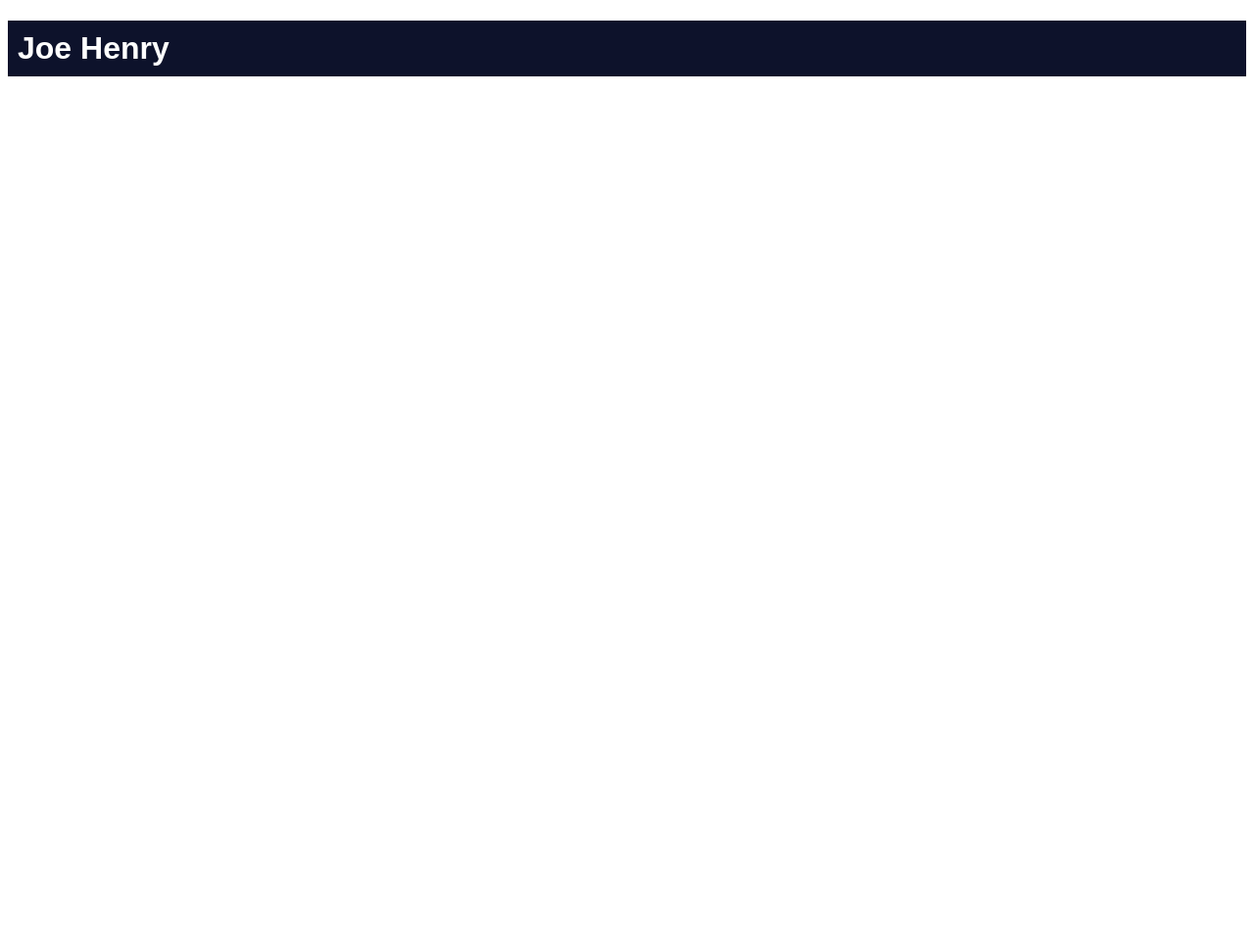
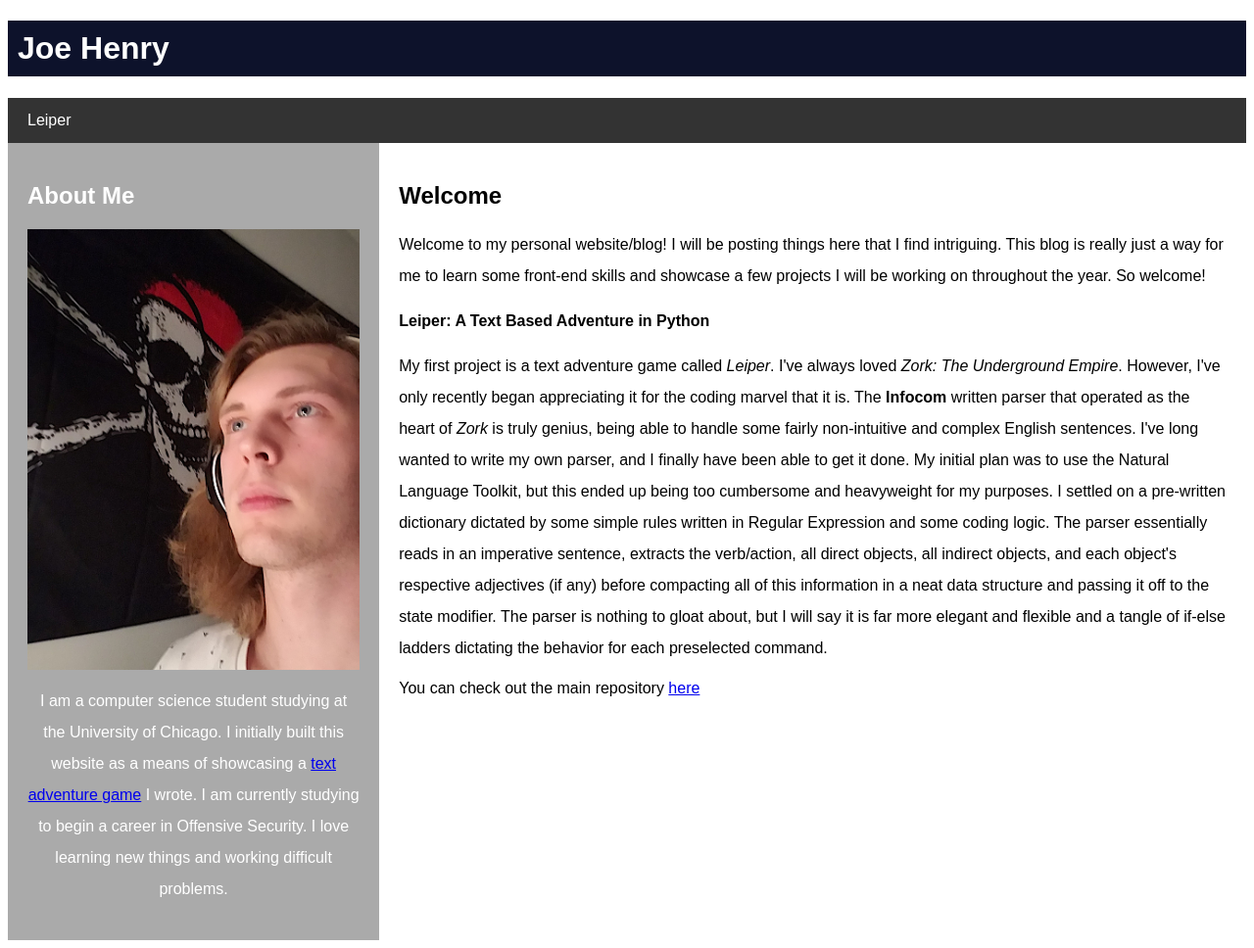
Before and after one commit to jwhenry28/text_adventure, a Flask app: page / in a window 1280 px wide. Shown: the whole page at 98% size. Before the commit the page ends 78 px from the top, so only its background shows below. Run offline with Flask 2, Linux system fonts and the light colour scheme; parts of the project's set-up code (start-up, migrations or seed data) failed here and were passed over.

Commit message:
Adding stuff to the homepage.

```diff
--- a/classes/handlers.py
+++ b/classes/handlers.py
@@ -1,6 +1,6 @@
 import random, time
 from classes.parser import get_prep, mini_parse
-from website_utils.utils import my_print, my_input
+from website_utils.utils import my_print, my_input, server_context
 
 
 BLOCKED = None
@@ -66,7 +66,9 @@ def move_handler(imp, context):
         context.current_loc = new_loc
         if 'heavy' in context.player.status:
             my_print("des", "You struggle to move with the heavy load...")
-            time.sleep(1)
+            server_context.html_barrier.wait()
+            time.wait(1)
+
 
         context.map[new_loc].print_surroundings()
 MoveHandler = VerbFunction("move_handler", move_handler, False, False, do_missing="Where")
--- /dev/null
+++ b/static/css/home.css
@@ -0,0 +1,22 @@
+.navbar {
+  overflow: hidden; /* Hide overflow */
+  background-color: #333; /* Dark background color */
+}
+
+/* Style the navigation bar links */
+.navbar a {
+  float: left; /* Make sure that the links stay side-by-side */
+  display: block; /* Change the display to block, for responsive reasons (see below) */
+  color: white; /* White text color */
+  text-align: center; /* Center the text */
+  padding: 14px 20px; /* Add some padding */
+  text-decoration: none; /* Remove underline */
+}
+
+* {
+    box-sizing: border-box;
+}
+
+div {
+    display: box;
+}
--- a/templates/game.html
+++ b/templates/game.html
@@ -3,6 +3,8 @@
 <head>
     <meta charset="UTF-8">
     <meta name="viewport" content="width=device-width, initial-scale=1.0">
+    <link rel="stylesheet" href="{{ url_for('static', filename='css/game.css') }}">
+
     <title>Leiper</title>
 
     <script>
--- a/templates/home.html
+++ b/templates/home.html
@@ -5,13 +5,46 @@
     <meta name="viewport" content="width=device-width, initial-scale=1.0">
     <title>Joseph</title>
 
-    <link rel="stylesheet" href="{{ url_for('static', filename='css/template.css') }}">
+    <link rel="stylesheet" href="{{ url_for('static', filename='css/home.css') }}">
 
 </head>
 <body>
     {% extends "template.html" %}
     {% block content %}
 
+    <div class="navbar">
+        <a href="/game">Leiper</a>
+    </div>
+
+    <div style="display: flex; flex-wrap: wrap;">
+        <div style="flex: 30%; padding: 20px; padding-left: 20px; padding-right: 20px; background-color: #aaa;">
+            <h2 style="color: white;">About Me</h2>
+            <div style="background-image:url('static/images/headshot_cropped.jpg');background-size:cover;height:450px;"></div>
+            <p style="line-height: 2; text-align: center; color: white;">I am a computer science student studying at the University of Chicago. I initially built this website as a
+                means of showcasing a <a href="/game">text adventure game</a> I wrote. I am currently studying to begin a career in Offensive Security. I
+                love learning new things and working difficult problems. </p>
+        </div>
+        <div style="flex: 70%; padding: 20px; padding-left: 20px; background-color: white;">
+            <h2>Welcome</h2>
+            <p style="line-height: 2; text-align: left; color: black;">Welcome to my personal website/blog! I will be posting things here that I find
+                intriguing. This blog is really just a way for me to learn some front-end skills and showcase a few projects I will be working on
+                throughout the year. So welcome!</p>
+            <h4>Leiper: A Text Based Adventure in Python</h4>
+            <p style="line-height: 2; text-align: left; color: black;">My first project is a text adventure game called <i>Leiper</i>. I've always loved
+                <i>Zork: The Underground Empire</i>. However, I've only recently began appreciating it for the coding marvel that it is. The
+                <strong>Infocom</strong> written parser that operated as the heart of <i>Zork</i> is truly genius, being able to handle
+                some fairly non-intuitive and complex English sentences. I've long wanted to write my own parser, and I finally have been able to get it
+                done. My initial plan was to use the Natural Language Toolkit, but this ended up being too cumbersome and heavyweight for my purposes.
+                I settled on a pre-written dictionary dictated by some simple rules written in Regular Expression and some coding logic. The parser essentially reads in an imperative
+                sentence, extracts the verb/action, all direct objects, all indirect objects, and each object's respective adjectives (if any) before
+                compacting all of this information in a neat data structure and passing it off to the state modifier. The parser is nothing to gloat
+                about, but I will say it is far more elegant and flexible and a tangle of if-else ladders dictating the behavior for each preselected
+                command. </p>
+            <p style="line-heightL 2; text-align: left; color: black;">You can check out the main repository
+                <a href="https://github.com/jwhenry28/text_adventure">here</a> </p>
+        </div>
+    </div>
+
     {% endblock %}
 </body>
 </html>
--- a/templates/template.html
+++ b/templates/template.html
@@ -3,7 +3,7 @@
 <head>
     <meta charset="UTF-8">
     <meta name="viewport" content="width=device-width, initial-scale=1.0">
-    <title>Leiper</title>
+    <title>Joseph Henry</title>
 
     <link rel="stylesheet" href="{{ url_for('static', filename='css/template.css') }}">
 
```
Also changed, not shown: game.py (+10 -0 lines), static/css/game.css (added, +35 -0 lines), static/css/template.css (+0 -36 lines), static/images/headshot_cropped.jpg (added).
